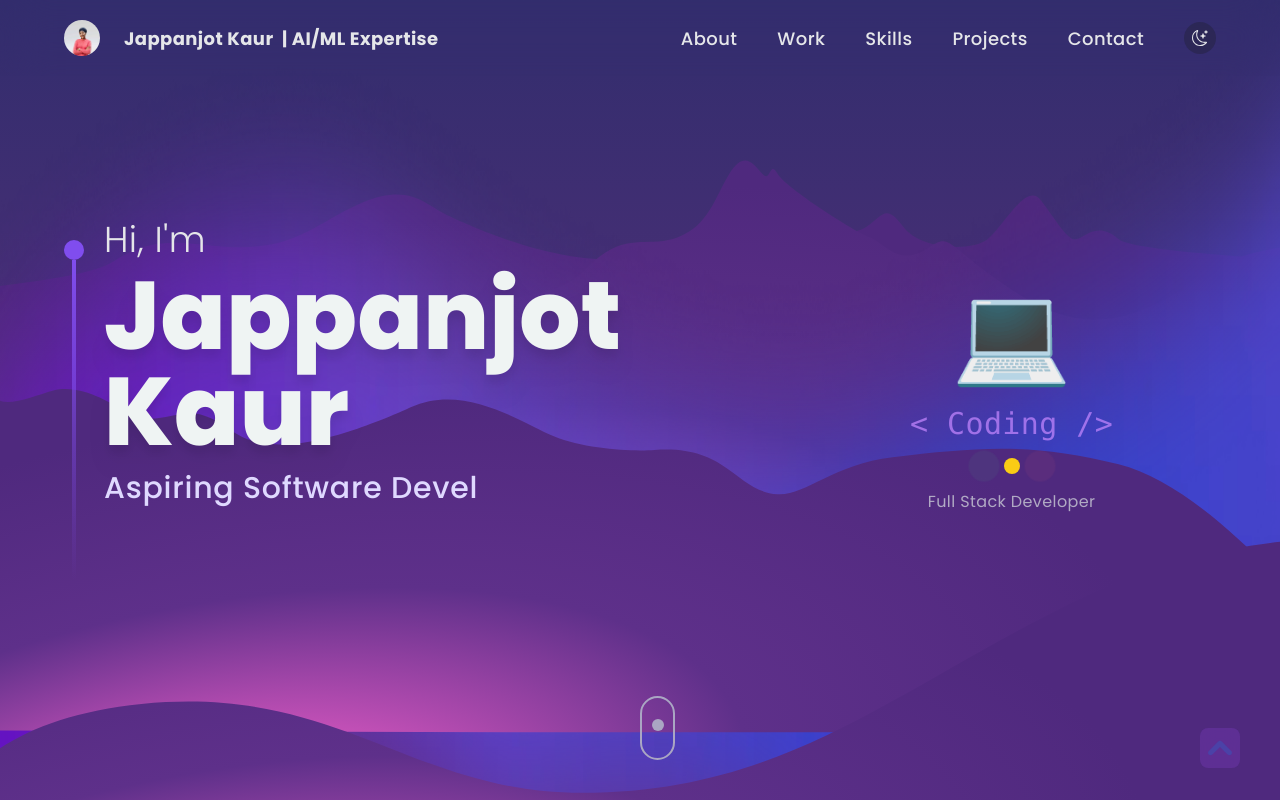
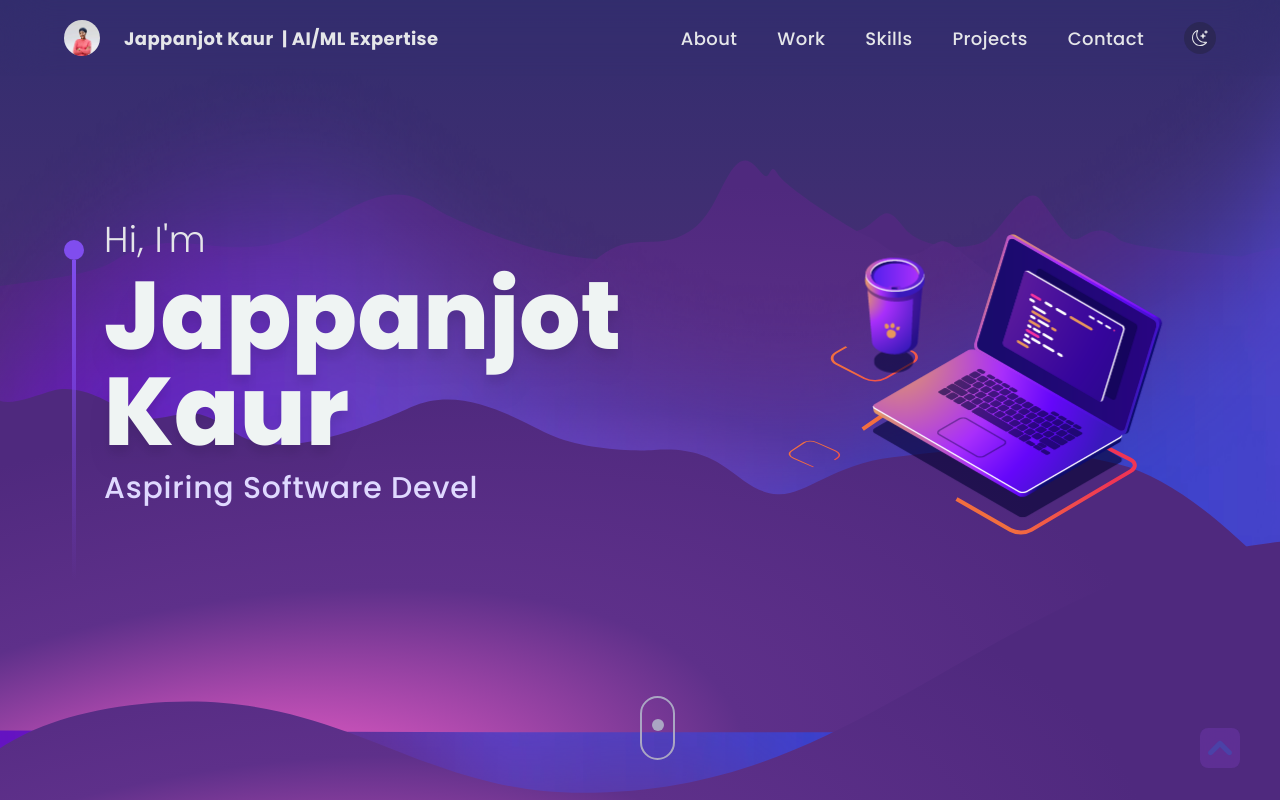
Before and after one commit to jappanjotkaur/Portfolio_Jappanjot, a Next.js app: page / in a window 1280 px wide. Shown: the top 800 px of the page. Built offline with nearby package versions, Linux system fonts and the light colour scheme.

Commit message:
Update index.js

```diff
--- a/components/canvas/index.js
+++ b/components/canvas/index.js
@@ -1,4 +1,7 @@
-// NO EXTERNAL DEPENDENCIES - Pure CSS/React only to avoid all conflicts
+// Import the actual Computers component to use your Lottie animation
+import ComputersCanvas from "./Computers";
+
+// Keep other components as CSS to avoid conflicts
 const StarsCanvas = () => (
   <div className="w-full h-auto absolute inset-0 z-[-1] bg-gradient-to-br from-purple-900 via-blue-900 to-black">
     <div className="absolute inset-0">
@@ -38,27 +41,6 @@ const EarthCanvas = ({ isMobile }) => (
   </div>
 );
 
-const ComputersCanvas = ({ isMobile }) => (
-  <div
-    className="flex justify-center items-center"
-    style={{
-      width: isMobile ? "400px" : "700px",
-      height: isMobile ? "400px" : "700px",
-    }}
-  >
-    <div className="text-center">
-      <div className="text-8xl mb-6 animate-bounce">💻</div>
-      <div className="text-3xl text-purple-400 font-mono mb-4 animate-pulse">{"< Coding />"}</div>
-      <div className="flex justify-center space-x-3 mb-4">
-        <div className="w-4 h-4 bg-green-400 rounded-full animate-ping"></div>
-        <div className="w-4 h-4 bg-yellow-400 rounded-full animate-ping" style={{animationDelay: '0.5s'}}></div>
-        <div className="w-4 h-4 bg-red-400 rounded-full animate-ping" style={{animationDelay: '1s'}}></div>
-      </div>
-      <div className="text-gray-300 animate-pulse" style={{animationDelay: '2s'}}>Full Stack Developer</div>
-    </div>
-  </div>
-);
-
 // Add PlayerCanvas as null to prevent import errors
 const PlayerCanvas = () => null;
 
```
